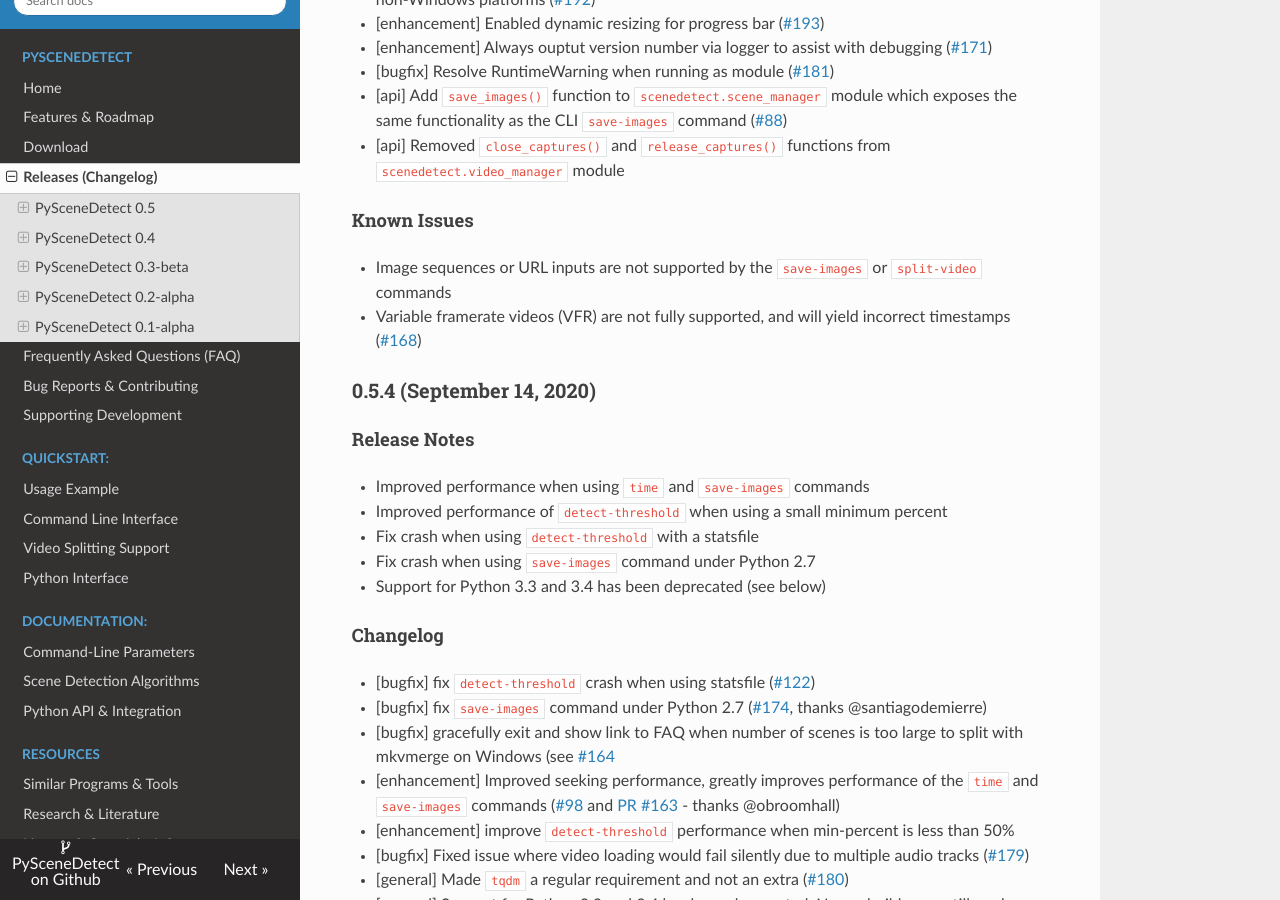
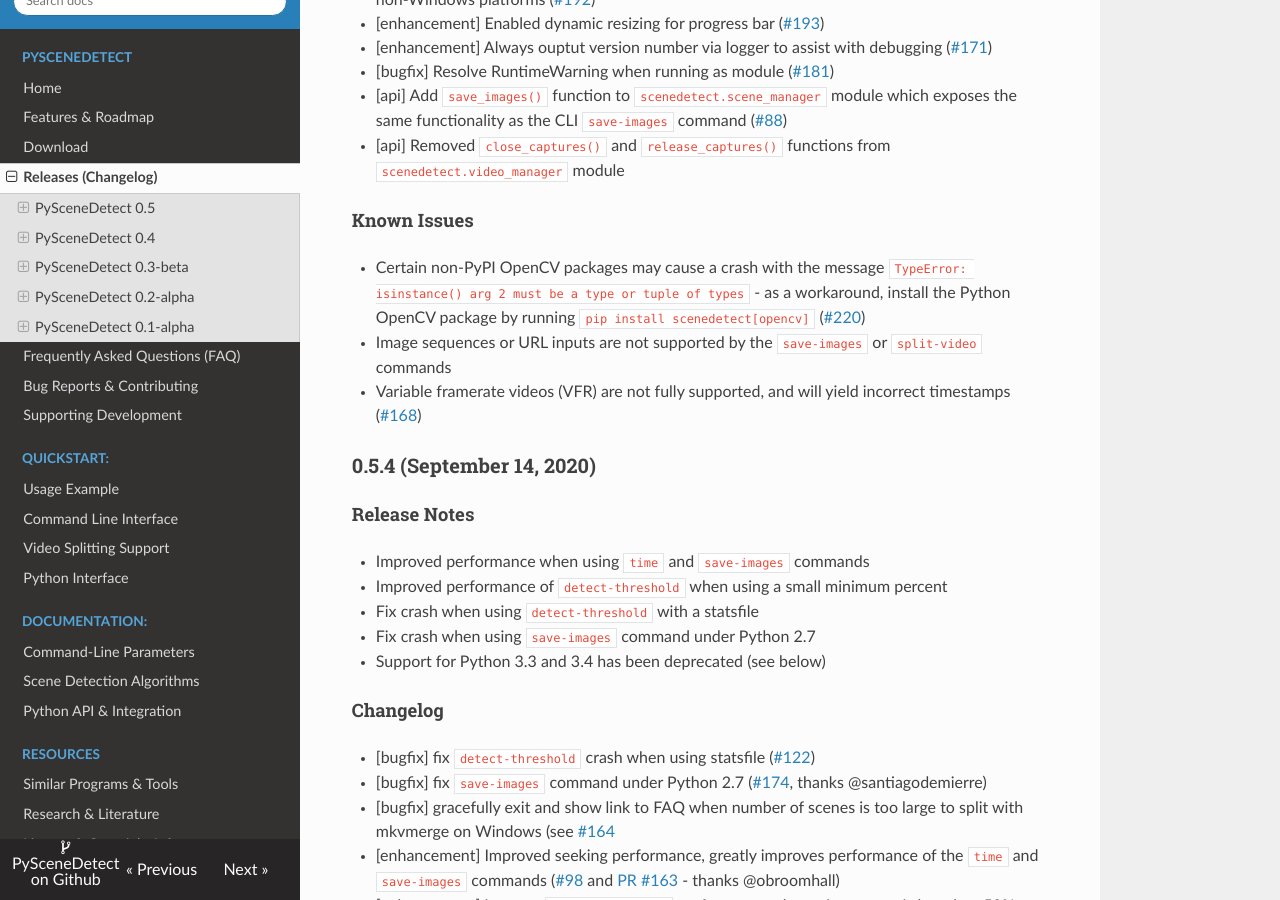
Before and after one commit to vovamushak/PySceneDetect, an MkDocs documentation site: the page built from docs/changelog.md, in a window 1280 px wide and 900 px high, scrolled down 1286 px. Built offline with MkDocs 1.6.1, drawn with Linux system fonts in a browser that asks for light colours; nearby versions of some CDN libraries; old or Windows-style settings are respelled for this version of MkDocs.

Commit message:
Add #220 to known issues.

```diff
--- a/docs/changelog.md
+++ b/docs/changelog.md
@@ -42,9 +42,9 @@ PySceneDetect Releases
 
 #### Known Issues
 
+ * Certain non-PyPI OpenCV packages may cause a crash with the message `TypeError: isinstance() arg 2 must be a type or tuple of types` - as a workaround, install the Python OpenCV package by running `pip install scenedetect[opencv]` ([#220](https://github.com/Breakthrough/PySceneDetect/issues/220))
  * Image sequences or URL inputs are not supported by the `save-images` or `split-video` commands
  * Variable framerate videos (VFR) are not fully supported, and will yield incorrect timestamps ([#168](https://github.com/Breakthrough/PySceneDetect/issues/168))
-
 
 ### 0.5.4 (September 14, 2020)
 
```
